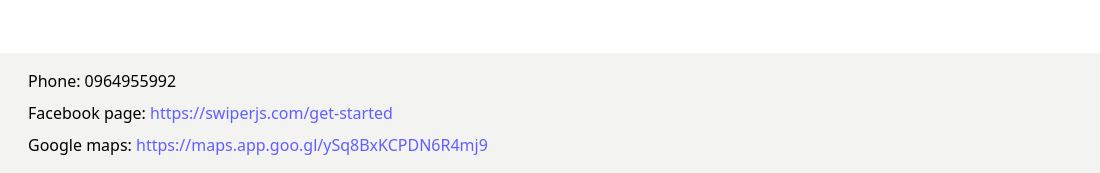
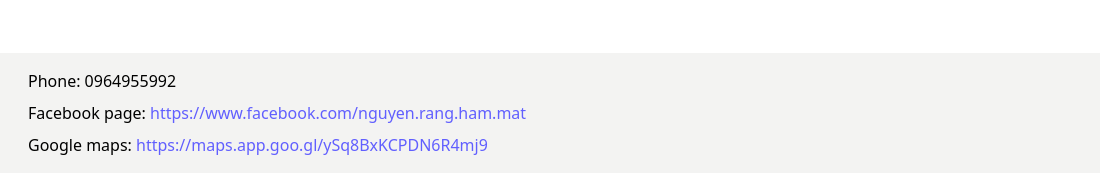
Before and after one commit to vantruong3289/nhakhoa, a plain HTML site: page index.html in a window 1280 px wide. Shown: the part 1111-1284 px from the top of the page, 180-1280 px from the left. Drawn offline with nearby package versions, Linux system fonts and the light colour scheme; some packages are replaced by stand-ins of ours; a script that the page names is missing.

Commit message:
Facebook

```diff
--- a/index.html
+++ b/index.html
@@ -248,7 +248,8 @@
                 </p>
                 <p>
                     Facebook page:
-                    <a href="" class="text-indigo-500">https://swiperjs.com/get-started</a>
+                    <a href="https://www.facebook.com/nguyen.rang.ham.mat"
+                        class="text-indigo-500">https://www.facebook.com/nguyen.rang.ham.mat</a>
                 </p>
                 <p>
                     Google maps:
```
